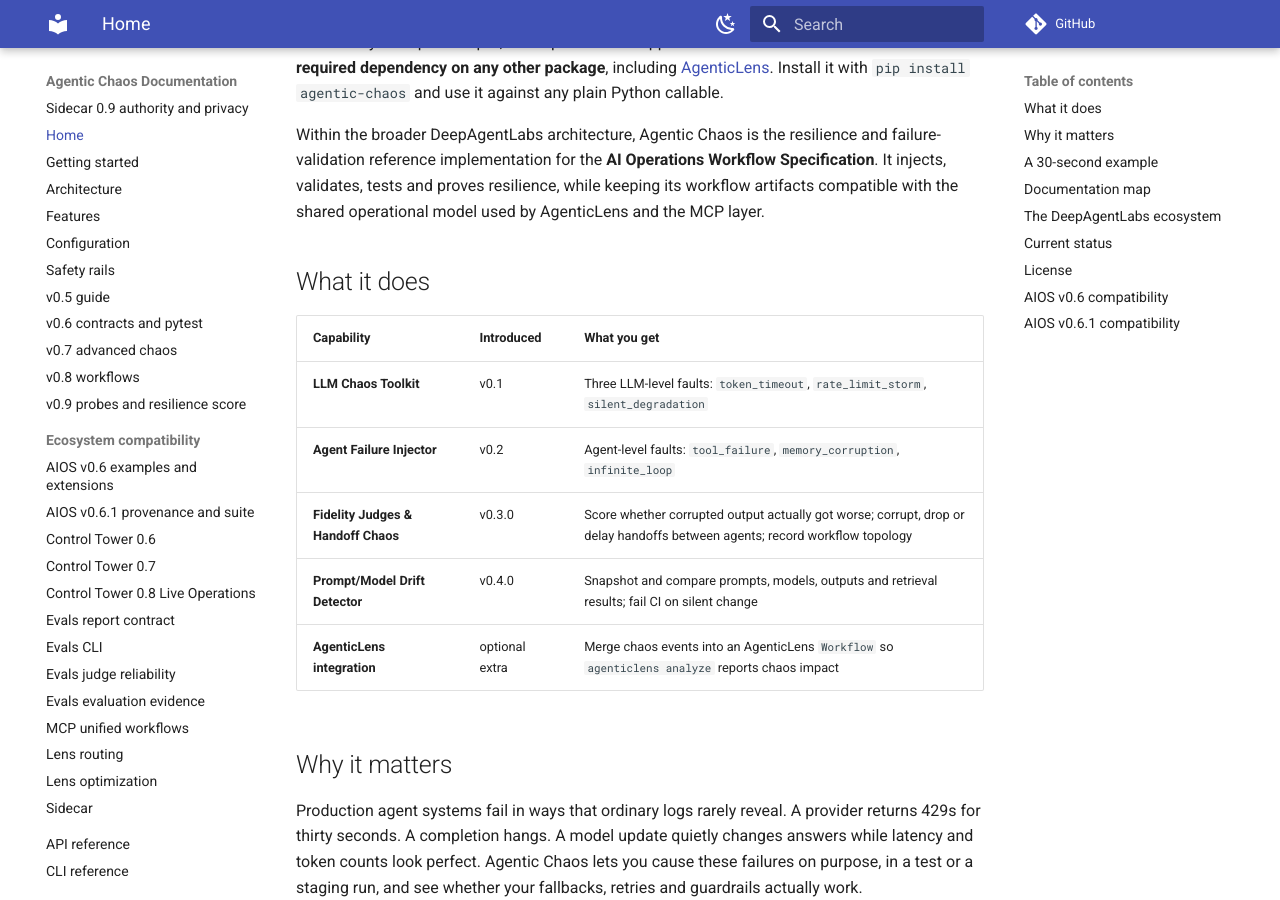
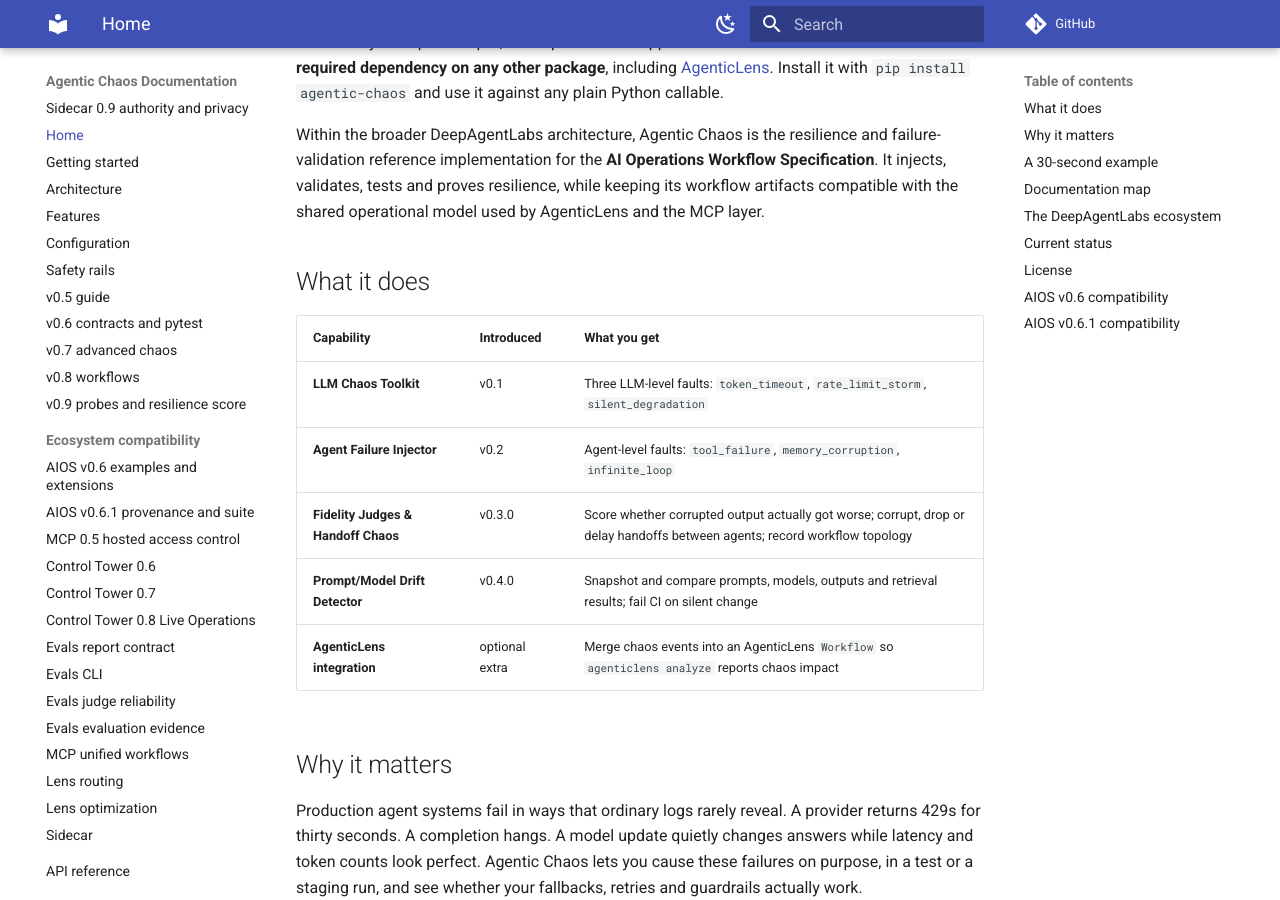
Before and after one commit to DeepAgentLabs/agentic-chaos, an MkDocs documentation site: the page built from docs/index.md, in a window 1280 px wide and 900 px high, scrolled down 303 px. Built offline with MkDocs 1.6.1 and Material for MkDocs 9.7.7, drawn with Linux system fonts in a browser that asks for light colours; comment, search, counter and statistics services are not loaded.

Commit message:
docs(nav): link the MCP 0.5 access control notes

```diff
--- a/mkdocs.yml
+++ b/mkdocs.yml
@@ -69,6 +69,7 @@ nav:
   - Ecosystem compatibility:
       - AIOS v0.6 examples and extensions: aios-v0.6.md
       - AIOS v0.6.1 provenance and suite: aios-0.6.1.md
+      - MCP 0.5 hosted access control: mcp-0.5-access-control.md
       - Control Tower 0.6: control-tower-0.6.md
       - Control Tower 0.7: tower-0.7-fleet-operations.md
       - Control Tower 0.8 Live Operations: tower-0.8-live-operations.md
```
